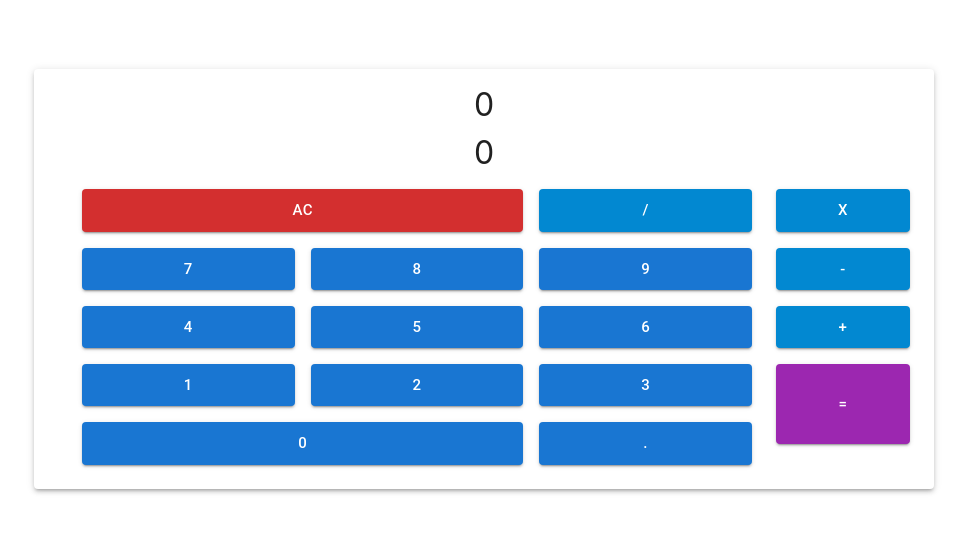
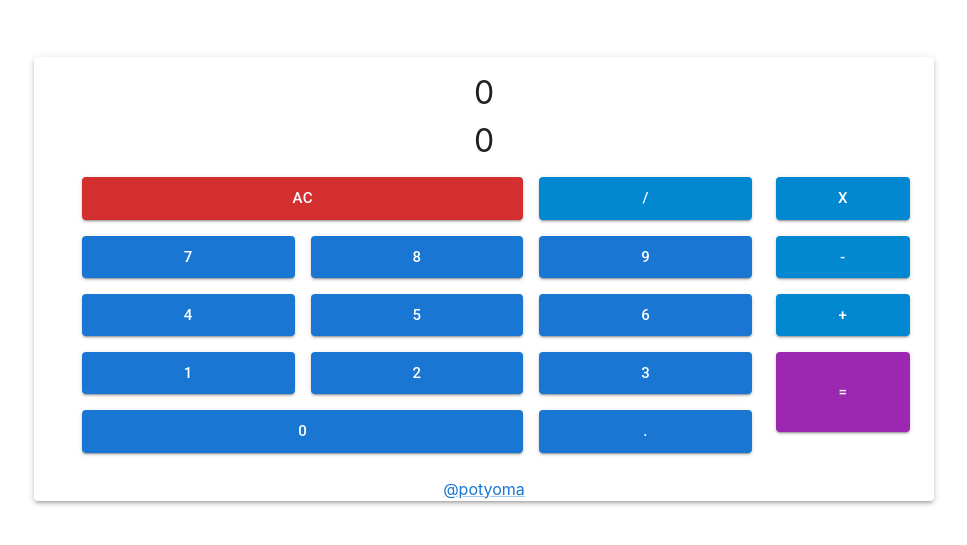
Before and after one commit to potyoma/calculator, a React (Vite) app: page / in a window 1280 px wide. Shown: the part 121-666 px from the top of the page, without its empty margins (156-1123 px from the left). Built offline with nearby package versions, Linux system fonts and the light colour scheme.

Commit message:
Added link to github

```diff
--- a/src/components/panel.tsx
+++ b/src/components/panel.tsx
@@ -1,4 +1,4 @@
-import { Paper } from "@mui/material"
+import { Link, Paper } from "@mui/material"
 import { Container } from "@mui/system"
 import * as math from "mathjs"
 import { useState } from "react"
@@ -87,6 +87,9 @@ const Panel: React.FC = () => {
           onEqual={handleEvaluate}
         />
       </Container>
+      <Link target="_blank" href="https://github.com/potyoma/calculator">
+        @potyoma
+      </Link>
     </Paper>
   )
 }
```
